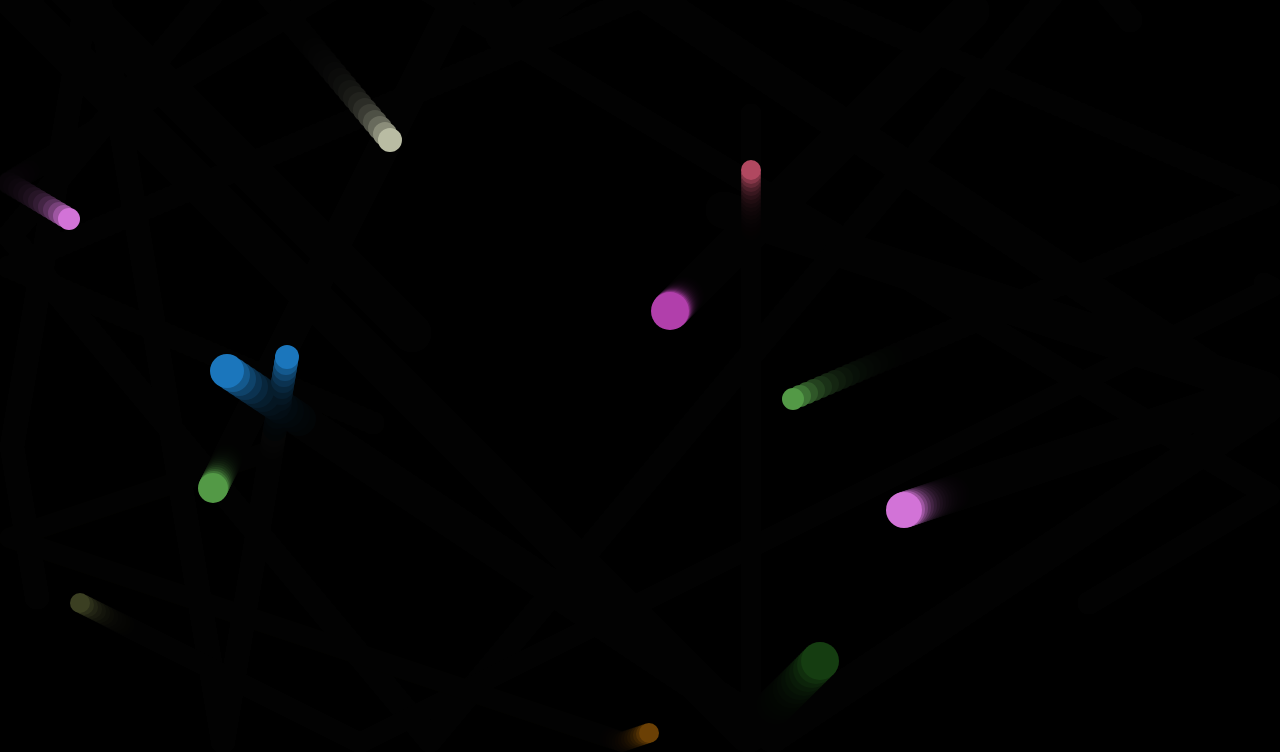
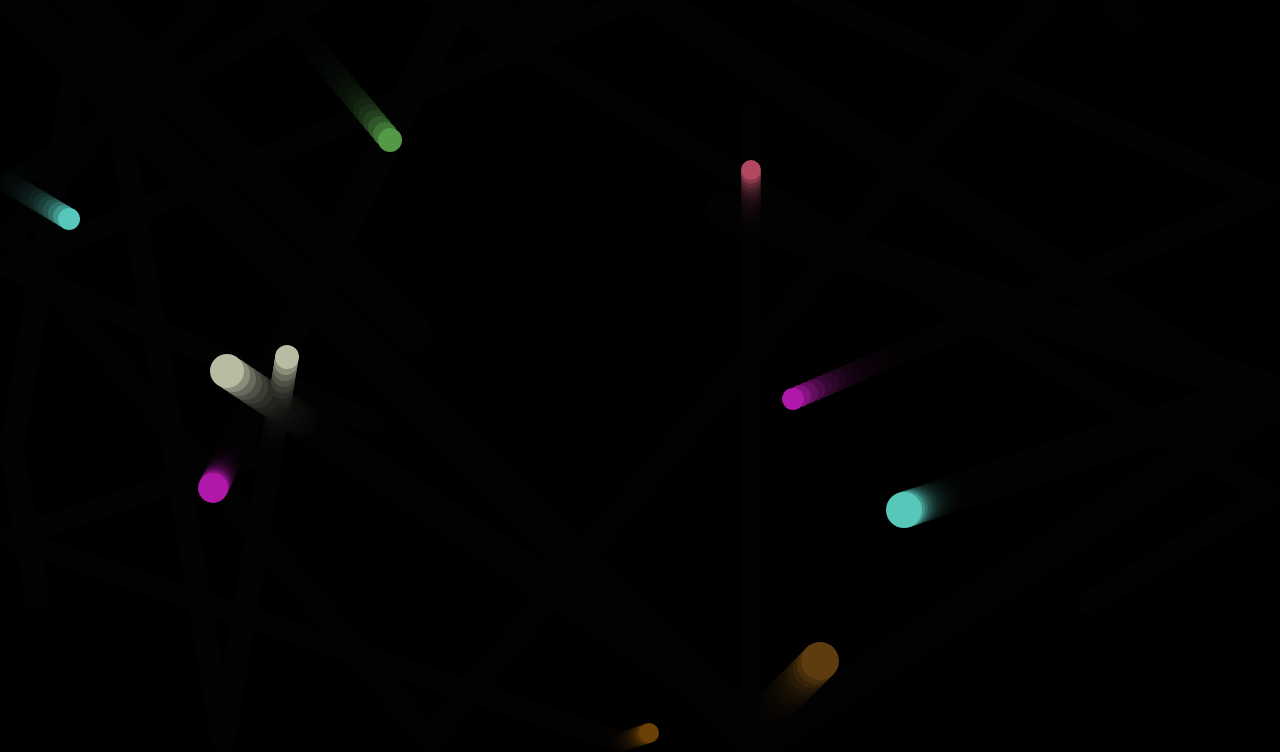
Before and after one commit to zzzz1004/zzzz, a plain HTML site: page index.html in a window 1280 px wide. Shown: the part 48-804 px from the top of the page. Drawn offline with Linux system fonts and the light colour scheme.

Commit message:
Add files via upload

```diff
--- a/index.html
+++ b/index.html
@@ -107,8 +107,6 @@
                 balls[j].color = this.color = randomColor();
                 collisionCounter++;
                 updateCollisionCounterDisplay();
-
-                // 记录碰撞次序
                 collisionStates[this.index] = collisionCounter;
                 collisionStates[j] = collisionCounter;
               }
@@ -121,7 +119,7 @@
       let collisionCounter = 0;
       let collisionStates = [];
 
-      while (balls.length < 12) {
+      while (balls.length < 10) {
         const size = random(10, 20);
         let ball = new Ball(
           random(0 + size, width - size),
```
